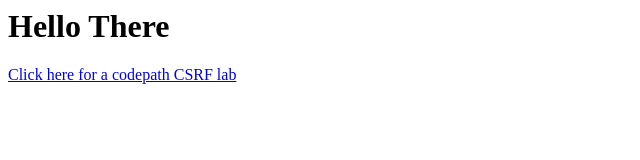
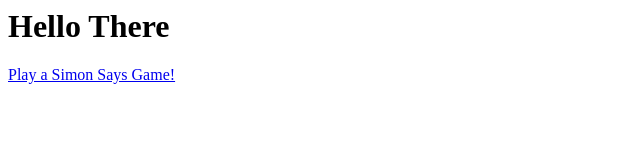
Before and after one commit to AndrewDEmerson/AndrewDEmerson.github.io, a plain HTML site: page index.html in a window 1280 px wide. Shown: the whole page, without its empty margins (0-640 px from the left). Drawn offline with Linux system fonts and the light colour scheme.

Commit message:
add simon says

```diff
--- a/index.html
+++ b/index.html
@@ -2,7 +2,7 @@
 <body>
 
 <h1>Hello There</h1>
-<a href="./csrf">Click here for a codepath CSRF lab</a>
+<a href="./simon_says">Play a Simon Says Game!</a>
 
 </body>
 </html>
```
